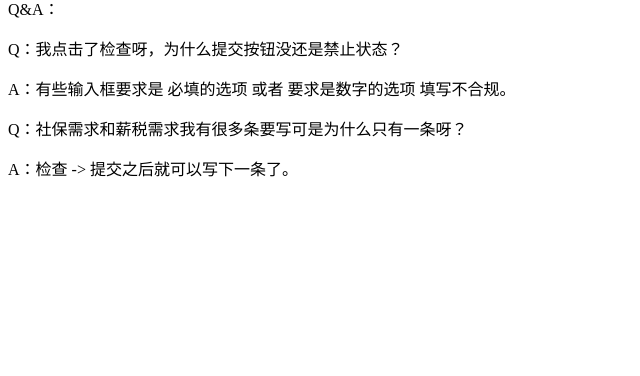
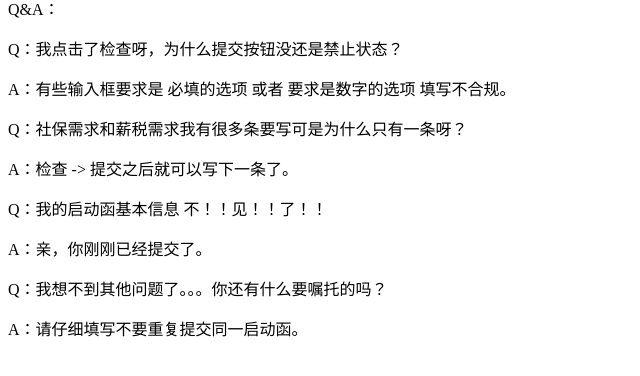
Before and after one commit to songyifan427/jy, a Flask app: page /help in a window 1280 px wide. Shown: the part 260-636 px from the top of the page, without its empty margins (0-640 px from the left). Run offline with Flask 2, Linux system fonts and the light colour scheme.

Commit message:
Update help.html

```diff
--- a/templates/help.html
+++ b/templates/help.html
@@ -23,13 +23,9 @@
     <p>Q：社保需求和薪税需求我有很多条要写可是为什么只有一条呀？</p>
     <p>A：检查 -> 提交之后就可以写下一条了。</p>
     <p> </p>
-{#    <p>Q：我的启动函基本信息 不！！见！！了！！</p>#}
-{#    <p>A：亲，你刚刚已经提交了。</p>#}
-{#    <p> </p>#}
-{#    <p>Q：QAQ 我写错了，能改吗？</p>#}
-{#    <p>A：不能，重新写吧。下次注意要仔细些，你写错了我在后台得把错的找出来处理掉很累的。</p>#}
-{#    <p> </p>#}
-{#    <p>Q：我想不到其他问题了。。。你还有什么要嘱托的吗？</p>#}
-{#    <p>A：请不要重复提交同一合同。</p>#}
+    <p>Q：我的启动函基本信息 不！！见！！了！！</p>
+    <p>A：亲，你刚刚已经提交了。</p>
+    <p>Q：我想不到其他问题了。。。你还有什么要嘱托的吗？</p>
+    <p>A：请仔细填写不要重复提交同一启动函。</p>
 </body>
 </html>
```
